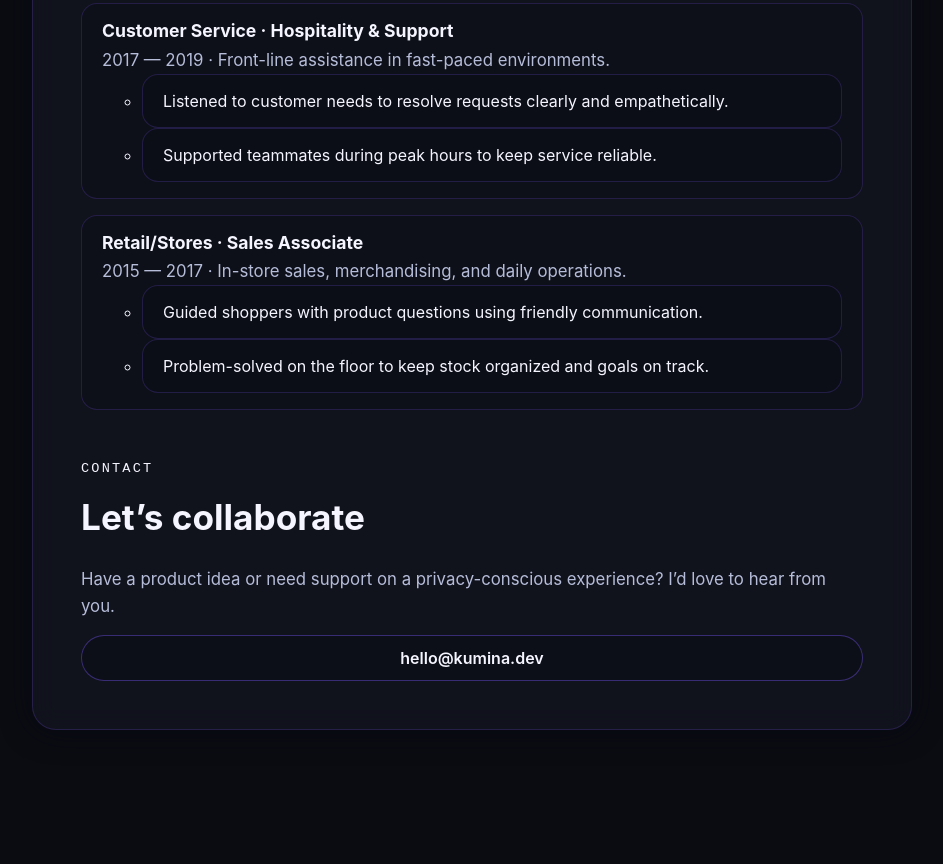
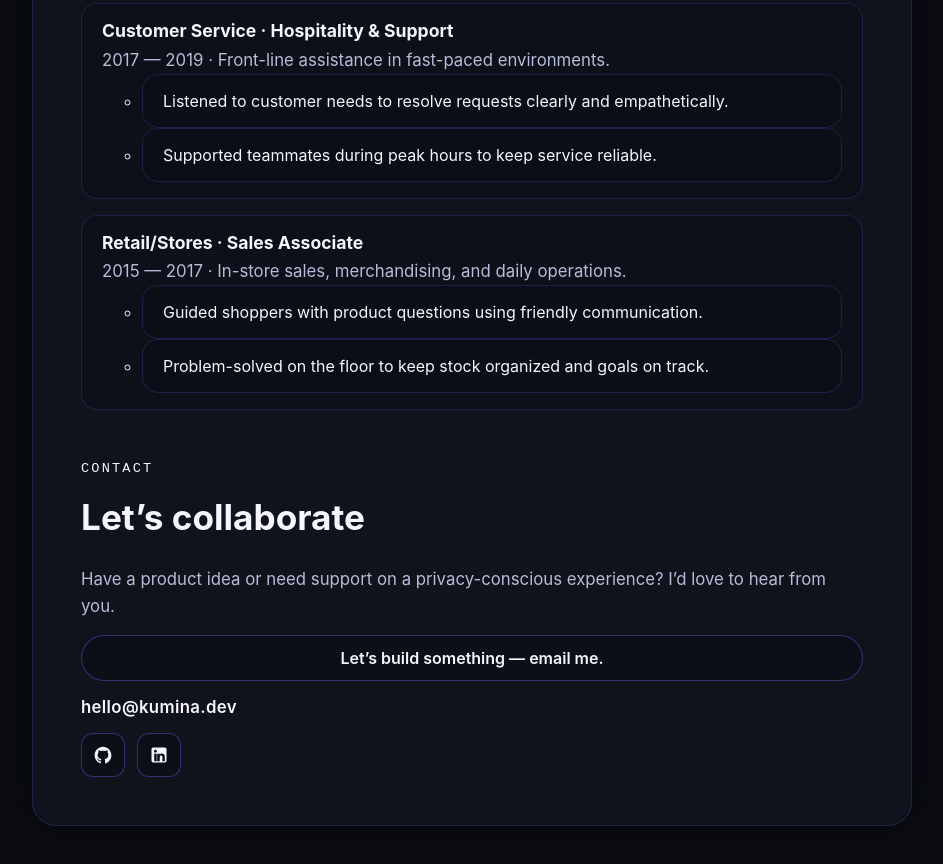
Before and after one commit to kumina-dev/portfolio, an Astro site: page / in a window 1280 px wide. Shown: the part 2235-3099 px from the top of the page, without its empty margins (168-1111 px from the left). Before the commit the page ends 3061 px from the top, so only its background shows below. Built offline with nearby package versions, Linux system fonts and the light colour scheme; Astro itself is replaced by a stand-in of ours.

Commit message:
Update contact CTA and social links

```diff
--- a/src/pages/index.astro
+++ b/src/pages/index.astro
@@ -156,7 +156,42 @@
 					Have a product idea or need support on a privacy-conscious experience? I’d
 					love to hear from you.
 				</p>
-				<a class="button" href="mailto:hello@kumina.dev">hello@kumina.dev</a>
+				<div class="contact-actions">
+					<a class="button" href="mailto:hello@kumina.dev">
+						Let’s build something — email me.
+					</a>
+					<a class="email-link" href="mailto:hello@kumina.dev">hello@kumina.dev</a>
+					<div class="social-links">
+						<a
+							href="https://github.com/kumina"
+							aria-label="GitHub"
+							class="social-link"
+							target="_blank"
+							rel="noreferrer"
+						>
+							<svg viewBox="0 0 24 24" aria-hidden="true" focusable="false">
+								<path
+									fill="currentColor"
+									d="M12 2C6.48 2 2 6.58 2 12.26c0 4.52 2.87 8.35 6.84 9.71.5.1.68-.22.68-.49 0-.24-.01-.88-.01-1.72-2.78.62-3.37-1.37-3.37-1.37-.45-1.17-1.1-1.48-1.1-1.48-.9-.63.07-.62.07-.62 1 .07 1.53 1.06 1.53 1.06.89 1.56 2.34 1.11 2.91.85.09-.66.35-1.11.63-1.37-2.22-.26-4.56-1.15-4.56-5.12 0-1.13.39-2.06 1.03-2.79-.1-.26-.45-1.3.1-2.7 0 0 .84-.27 2.75 1.05.8-.23 1.66-.34 2.52-.34.86 0 1.72.12 2.52.34 1.91-1.32 2.75-1.05 2.75-1.05.55 1.4.2 2.44.1 2.7.64.73 1.03 1.66 1.03 2.79 0 3.98-2.34 4.85-4.57 5.11.36.32.68.95.68 1.92 0 1.39-.01 2.5-.01 2.84 0 .27.18.6.69.49 3.97-1.37 6.83-5.2 6.83-9.71C22 6.58 17.52 2 12 2z"
+								/>
+							</svg>
+						</a>
+						<a
+							href="https://www.linkedin.com/in/kumina"
+							aria-label="LinkedIn"
+							class="social-link"
+							target="_blank"
+							rel="noreferrer"
+						>
+							<svg viewBox="0 0 24 24" aria-hidden="true" focusable="false">
+								<path
+									fill="currentColor"
+									d="M19 3A2 2 0 0 1 21 5v14a2 2 0 0 1-2 2H5a2 2 0 0 1-2-2V5a2 2 0 0 1 2-2h14zm-9.75 16.5v-9h-3v9h3zm-1.5-10.28c.97 0 1.75-.8 1.75-1.78s-.78-1.78-1.75-1.78-1.75.8-1.75 1.78.78 1.78 1.75 1.78zm11.25 10.28v-5.15c0-2.76-1.47-4.05-3.43-4.05-1.58 0-2.29.87-2.69 1.48v-1.27h-3c.04.84 0 9 0 9h3v-5.03c0-.27.02-.54.1-.73.22-.54.72-1.1 1.56-1.1 1.1 0 1.54.84 1.54 2.08v4.78h2.92z"
+								/>
+							</svg>
+						</a>
+					</div>
+				</div>
 			</section>
 		</main>
 		<style>
@@ -354,6 +389,56 @@
 				transform: translateY(-2px);
 			}
 
+			.contact-actions {
+				display: flex;
+				flex-direction: column;
+				gap: 1rem;
+			}
+
+			.email-link {
+				display: inline-flex;
+				align-items: center;
+				gap: 0.4rem;
+				color: var(--text);
+				text-decoration: none;
+				font-weight: 600;
+				font-size: 1.05rem;
+				letter-spacing: 0.02em;
+			}
+
+			.email-link:hover {
+				color: var(--accent);
+			}
+
+			.social-links {
+				display: flex;
+				gap: 0.75rem;
+			}
+
+			.social-link {
+				width: 44px;
+				height: 44px;
+				border-radius: 12px;
+				border: 1px solid var(--border);
+				display: inline-flex;
+				align-items: center;
+				justify-content: center;
+				color: var(--text);
+				background: rgba(12, 14, 24, 0.6);
+				transition: border-color 0.3s ease, box-shadow 0.3s ease, transform 0.3s ease;
+			}
+
+			.social-link svg {
+				width: 20px;
+				height: 20px;
+			}
+
+			.social-link:hover {
+				border-color: var(--accent);
+				box-shadow: 0 0 14px var(--glow);
+				transform: translateY(-2px);
+			}
+
 			.glow-divider {
 				height: 2px;
 				border-radius: 999px;
```
